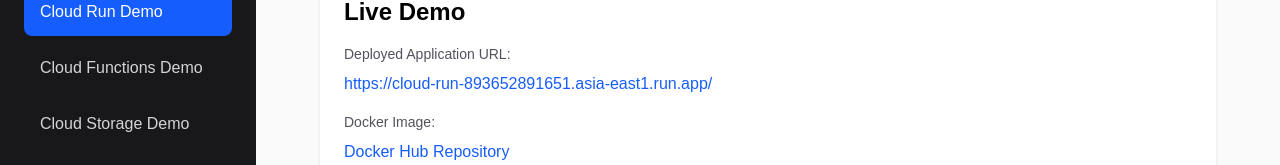
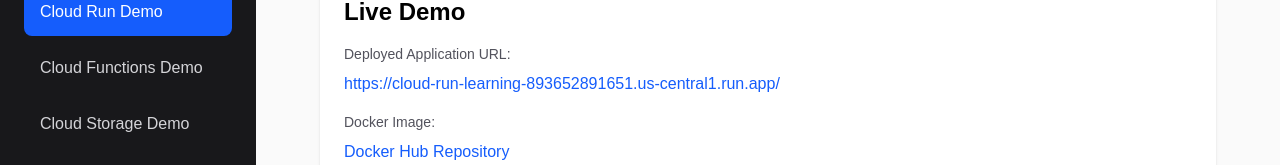
Before and after one commit to Shaawwnn/gcp, a Next.js app in the folder client/: page /cloud-run in a window 1280 px wide. Shown: the part 176-341 px from the top of the page. Built offline with nearby package versions, Linux system fonts and the light colour scheme.

Commit message:
🔗 Update Cloud Run application URLs to reflect new deployment location, ensuring consistency across components.

```diff
--- a/client/app/cloud-run/page.tsx
+++ b/client/app/cloud-run/page.tsx
@@ -30,8 +30,8 @@
           <div className="space-y-4">
             <LinkInfo
               label="Deployed Application URL:"
-              href="https://cloud-run-893652891651.asia-east1.run.app/"
-              displayText="https://cloud-run-893652891651.asia-east1.run.app/"
+              href="https://cloud-run-learning-893652891651.us-central1.run.app"
+              displayText="https://cloud-run-learning-893652891651.us-central1.run.app/"
             />
             <LinkInfo
               label="Docker Image:"
--- a/client/components/ApiTester.tsx
+++ b/client/components/ApiTester.tsx
@@ -5,7 +5,7 @@
 import ErrorMessage from "./ErrorMessage";
 import ResponseDisplay from "./ResponseDisplay";
 
-const BASE_URL = "https://cloud-run-893652891651.asia-east1.run.app";
+const BASE_URL = "https://cloud-run-learning-893652891651.us-central1.run.app";
 
 interface Endpoint {
   path: string;
```
